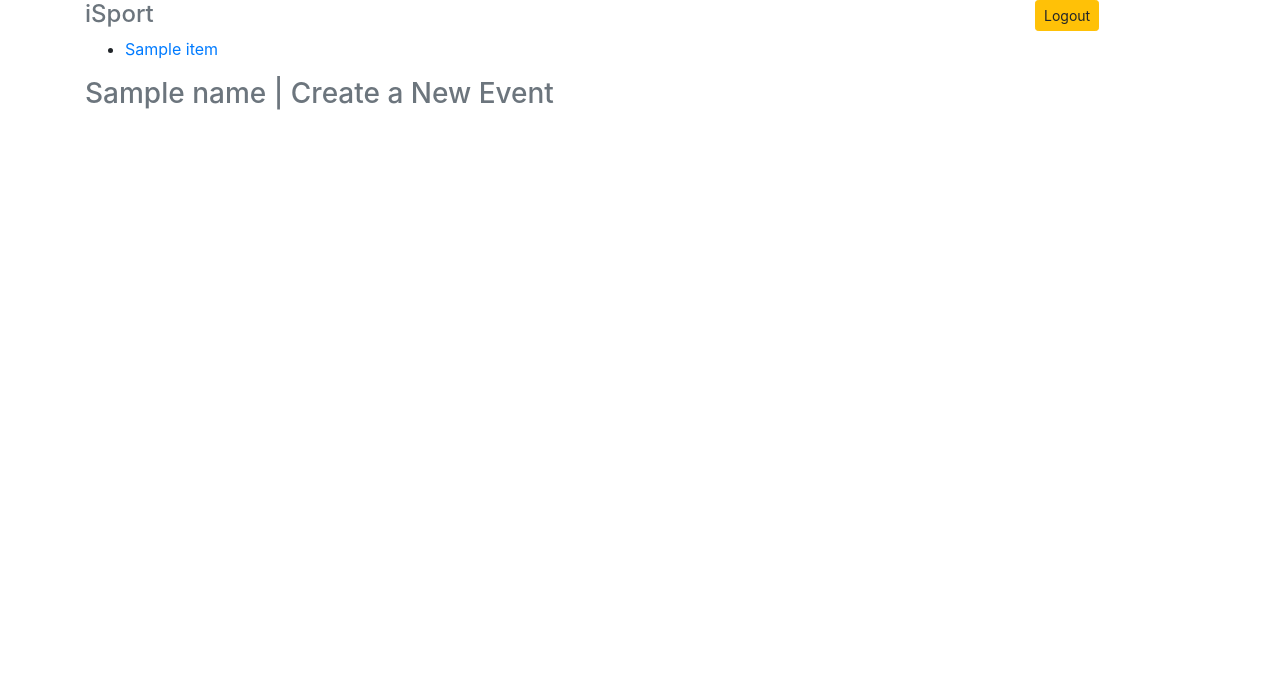
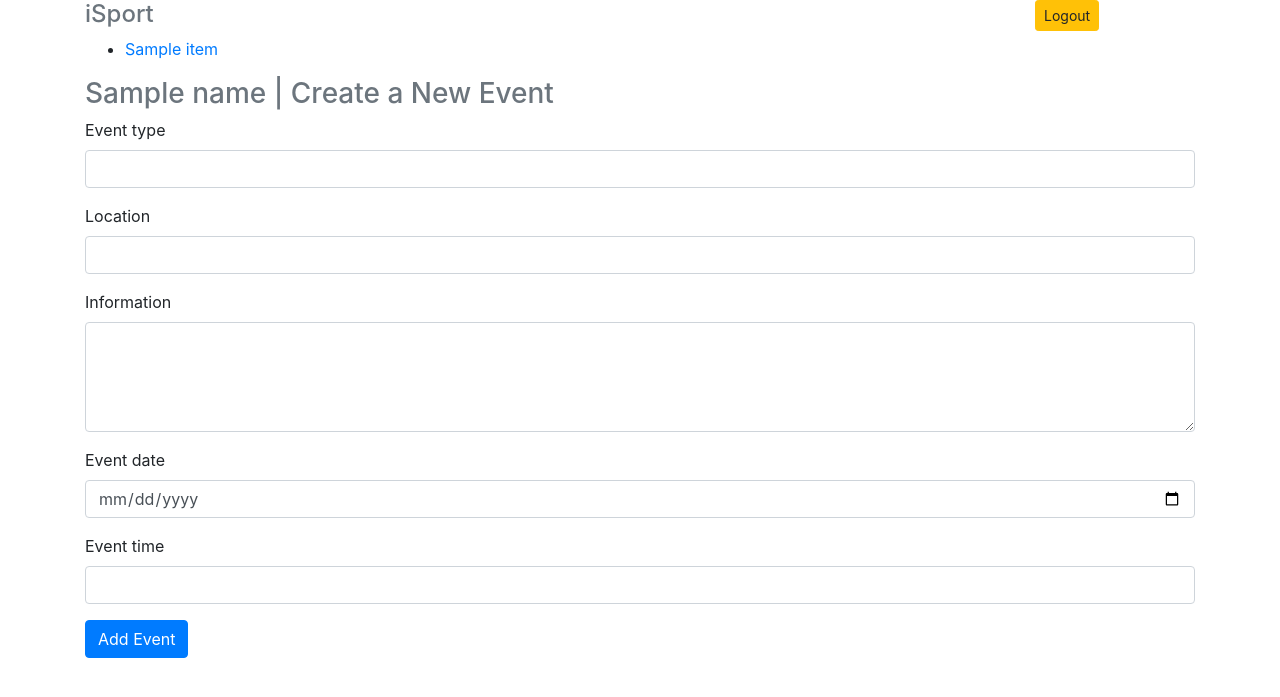
Before and after one commit to Tmstone/iSport, a Flask app: template templates/new.html in a window 1280 px wide. Shown: the top 697 px of the page. Run offline with Flask 2, Linux system fonts and the light colour scheme; the template is opened without the code that fills it: most values are stand-ins (such as "Sample title", 1, 10 or a date in 2020); some libraries are stand-ins or nearby versions.

```diff
--- a/app.py
+++ b/app.py
@@ -1,23 +1,4 @@
-from flask import Flask, render_template, request, redirect, flash, session
-from flask_sqlalchemy import SQLAlchemy
-from sqlalchemy.sql import func
-from flask_migrate import Migrate
-from flask_bcrypt import Bcrypt
-from flask_navigation import Navigation
-import datetime
-import re
-
-app = Flask(__name__)
-nav = Navigation(app)
-# configurations to tell our app about the database we'll be connecting to
-app.config['SQLALCHEMY_DATABASE_URI'] = 'sqlite:///sports.db'
-app.config['SQLALCHEMY_TRACK_MODIFICATIONS'] = False
-# an instance of the ORM
-db = SQLAlchemy(app)
-# a tool for allowing migrations/creation of tables
-migrate = Migrate(app, db)
-app.secret_key="secret#key#is#set"
-bcrypt = Bcrypt(app)
+from config import *
 
 EMAIL_REGEX = re.compile(r'^[a-zA-Z0-9.+_-]+@[a-zA-Z0-9._-]+\.[a-zA-Z]+$')
 PW_REGEX = re.compile('^(?=.*[a-z])(?=.*[A-Z])(?=.*\d)(?=.*[@$!%*#?&])[A-Za-z\d@$!#%*?&]{6,20}$')
@@ -41,6 +22,7 @@ class User(db.Model):
     birth_day = db.Column(db.String(25), nullable = False)
     created_at = db.Column(db.DateTime, server_default=func.now())
     updated_at = db.Column(db.DateTime, server_default=func.now(), onupdate=func.now())
+    #add relationship
 
     @classmethod
     def validate(cls, form):
@@ -77,6 +59,32 @@ class User(db.Model):
             if bcrypt.check_password_hash(user.pw_hash, form['password']):
                 return (True, user.id)
         return (False, 'email or password incorrect')
+
+#### Events Table #####
+class Event(db.Model):
+    __tablename__ = "Events"
+    id = db.Column(db.Integer, primary_key = True)
+    type = db.Column(db.String(25), nullable = False)
+    location = db.Column(db.String(25), nullable = False)
+    info = db.Column(db.String(125), nullable = False)
+    date = db.Column(db.String(20), nullable = False)
+    time = db.Column(db.String(10), nullable = False)
+    created_at = db.Column(db.DateTime, server_default=func.now())
+    updated_at = db.Column(db.DateTime, server_default=func.now(), onupdate=func.now())
+    #add relationship
+
+    @classmethod
+    def add_event(cls, form):
+        event = Event(
+        type=form['type'],
+        location=form['info'],
+        info=form['info'],
+        date=form['date'],
+        time=form['time']
+        )
+        db.sesson.add(event)
+        db.session.commit()
+        return event.id
 
 @app.route('/')
 def index():
--- a/templates/new.html
+++ b/templates/new.html
@@ -30,6 +30,29 @@
              </div>
              <div class="section">
                   <h1 class="h3 text-muted">{{name}} | Create a New Event</h1>
+                  <form class="" action="#" method="post">
+                       <div class="form-group">
+                            <label for="type">Event type</label>
+                            <input type="text" class="form-control" name="type" value="">
+                       </div>
+                       <div class="form-group">
+                            <label for="location">Location</label>
+                            <input type="location" class="form-control" name="location" value="">
+                       </div>
+                       <div class="form-group">
+                            <label for="info">Information</label>
+                            <textarea name="info" class="form-control" rows="4" cols="40"></textarea>
+                       </div>
+                       <div class="form-group">
+                            <label for="date">Event date</label>
+                            <input type="date" class="form-control" name="edate" value="">
+                       </div>
+                       <div class="form-group">
+                            <label for="time">Event time</label>
+                            <input type="text" class="form-control" name="etime" value="">
+                       </div>
+                       <input type="submit" class="btn btn-primary" value="Add Event">
+                  </form>
              </div>
          </div>
      </body>
```
Also changed, not shown: config.py (added, +20 -0 lines).
